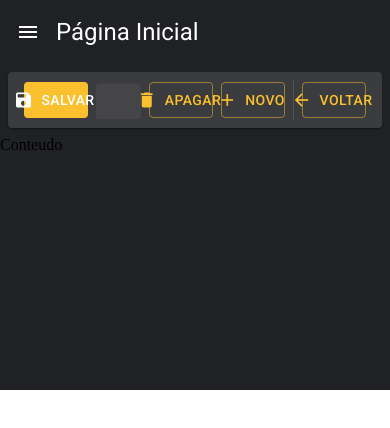
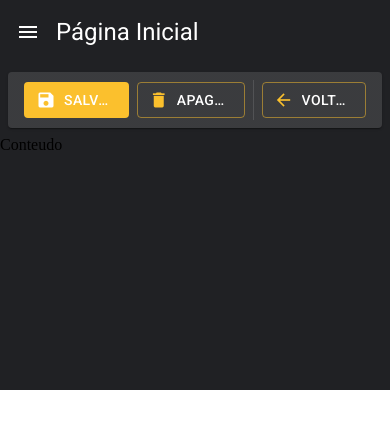
Before and after one commit to EGomesCG/projetoMUI, a React (Create React App) app: page /pagina-inicial in a window 390 px wide. Shown: the top 428 px of the page. Built offline with nearby package versions, Linux system fonts and the light colour scheme.

Commit message:
feat-18: Configurando a responsividade dos botões

```diff
--- a/src/pages/dashboard/Dashboard.tsx
+++ b/src/pages/dashboard/Dashboard.tsx
@@ -11,7 +11,7 @@ export const Dashboard: React.FC<IDashboard> = ({children}) => {
         <LayoutBasePagina
             titulo="Página Inicial"
             barraDeFerramentas={(
-                <FerramentasDeDetalhes mostrarBotaoSalvarFechar mostrarBotaoSalvarFecharCarregando/>
+                <FerramentasDeDetalhes mostrarBotaoSalvarFechar />
              )}
         >
             {children}
--- a/src/shared/components/ferrametas-de-detalhes/FerramentasDeDetalhes.tsx
+++ b/src/shared/components/ferrametas-de-detalhes/FerramentasDeDetalhes.tsx
@@ -1,4 +1,4 @@
-import { Box, useTheme, Paper, Button, Icon, Divider, Skeleton } from "@mui/material";
+import { Box, useTheme, Paper, Button, Icon, Divider, Skeleton, Typography, Theme, useMediaQuery } from "@mui/material";
 
 interface IFerramentasDeDetalhesProps{
     textoBotaoNovo?: string;
@@ -44,6 +44,8 @@ export const FerramentasDeDetalhes: React.FC<IFerramentasDeDetalhesProps> = ({
     aoClicarSalvarFechar,
 }) => {
     const theme = useTheme();
+    const smDown = useMediaQuery((theme: Theme) => theme.breakpoints.down('sm'));
+    const mdDown = useMediaQuery((theme: Theme) => theme.breakpoints.down('md'));
     return (
     <Box
         height={theme.spacing(5)} //altura - para isto usamos o theme do MUI
@@ -62,24 +64,31 @@ export const FerramentasDeDetalhes: React.FC<IFerramentasDeDetalhesProps> = ({
                 disableElevation//desabilitar a sombra
                 onClick={aoClicarSalvar}
                 startIcon={<Icon>save</Icon>}//icone - endIcon ou startIcon, serve para posicionar o icone em qual lado do texto
-            >Salvar
+            >
+                <Typography variant="button" whiteSpace="nowrap" textOverflow="ellipsis" overflow="hidden">
+                    Salvar
+                </Typography>
             </Button>
         )}
+        {/* Componente Skeleton serve para deixar carregando(botão), enquanto o conteudo da página é carregada na tela*/}
         {(mostrarBotaoSalvarCarregando && (
             <Skeleton width={110} height={60}/>
         ))}
 
-        {(mostrarBotaoSalvarFechar && !mostrarBotaoSalvarFecharCarregando) && (
+        {(mostrarBotaoSalvarFechar && !mostrarBotaoSalvarFecharCarregando && !smDown && !mdDown) && (
             <Button
                 variant="outlined"
                 color="primary"
                 disableElevation
                 onClick={aoClicarSalvarFechar}
                 startIcon={<Icon>save</Icon>}
-            >Salvar e voltar
+            >
+                <Typography variant="button" whiteSpace="nowrap" textOverflow="ellipsis" overflow="hidden">
+                    Salvar e voltar
+                </Typography>
             </Button>
         )}
-        {(mostrarBotaoSalvarFecharCarregando && (
+        {((mostrarBotaoSalvarFecharCarregando && !smDown) && (
             <Skeleton width={180} height={60}/>
         ))}
 
@@ -90,29 +99,36 @@ export const FerramentasDeDetalhes: React.FC<IFerramentasDeDetalhesProps> = ({
                 disableElevation//desabilitar a sombra
                 onClick={aoClicarApagar}
                 startIcon={<Icon>delete</Icon>}//icone
-            >Apagar
+            >
+                <Typography variant="button" whiteSpace="nowrap" textOverflow="ellipsis" overflow="hidden">
+                    Apagar
+                </Typography>
             </Button>
         )}
         {(mostrarBotaoApagarCarregando && (
             <Skeleton width={110} height={60}/>
         ))}
 
-        {(mostrarBotaoNovo && !mostrarBotaoNovoCarregando) && (
+        {(mostrarBotaoNovo && !mostrarBotaoNovoCarregando && !smDown) && (
             <Button
                 variant="outlined"//
                 color="primary"//cor do botão
                 disableElevation//desabilitar a sombra
                 onClick={aoClicarNovo}
                 startIcon={<Icon>add</Icon>}//icone
-            >{textoBotaoNovo}
+            >
+                <Typography variant="button" whiteSpace="nowrap" textOverflow="ellipsis" overflow="hidden">
+                    {textoBotaoNovo}
+                </Typography>
             </Button>
         )}
-        {(mostrarBotaoNovoCarregando && (
+        {((mostrarBotaoNovoCarregando && !smDown) && (
             <Skeleton width={110} height={60}/>
         ))}
-
-        <Divider variant="middle" orientation="vertical"/>
-
+        {(mostrarBotaoVoltar && (mostrarBotaoNovo || mostrarBotaoApagar || mostrarBotaoSalvar || mostrarBotaoSalvarFechar)
+        ) && (
+            <Divider variant="middle" orientation="vertical"/>
+        )}
         {(mostrarBotaoVoltar && !mostrarBotaoVoltarCarregando) && (
             <Button
                 variant="outlined"//
@@ -120,7 +136,10 @@ export const FerramentasDeDetalhes: React.FC<IFerramentasDeDetalhesProps> = ({
                 disableElevation//desabilitar a sombra
                 onClick={aoClicarVoltar}
                 startIcon={<Icon>arrow_back</Icon>}//icone
-            >Voltar
+            >
+                <Typography variant="button" whiteSpace="nowrap" textOverflow="ellipsis" overflow="hidden">
+                    Voltar
+                </Typography>
             </Button>
         )}
          {(mostrarBotaoVoltarCarregando && (
```
